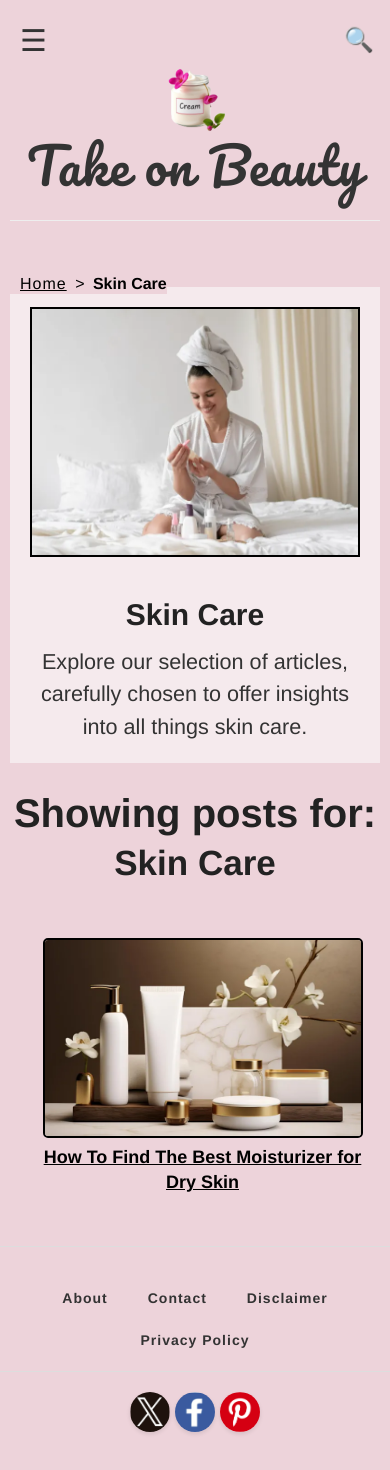
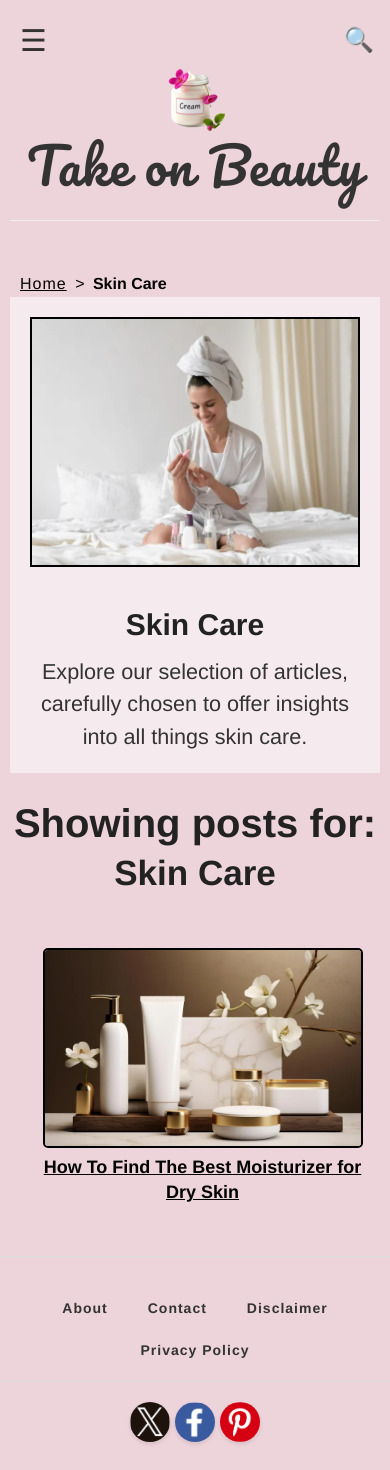
Before and after one commit to QMTesting/takeonbeauty, a Jekyll site: the page built from skin-care.html, in a window 390 px wide. Built offline with Jekyll 4.4.1, drawn with Linux system fonts in a browser that asks for light colours.

Commit message:
Update skin-care.html

```diff
--- a/skin-care.html
+++ b/skin-care.html
@@ -56,7 +56,7 @@ permalink: /skin-care/
       align-items: center;
       padding: 20px;
       background: #f5eaed;
-      margin-top: -35px;
+      margin-top: -25px;
     }
 
     .cat-desc {
@@ -67,7 +67,7 @@ permalink: /skin-care/
     }
 
     .breadcrumbs {
-      margin-top: -60px;
+      margin-top: -100px;
       background: #edd3da;
     }
 
```
